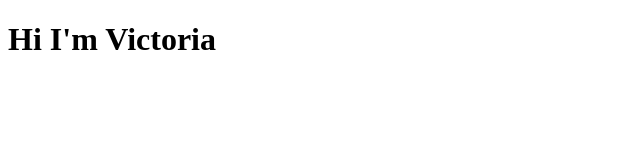
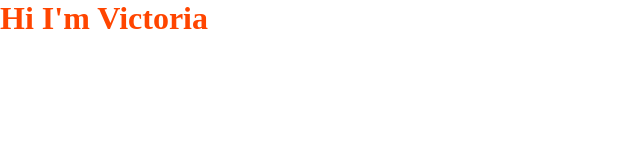
Before and after one commit to victoriarush/gently-goesit, a plain HTML site: page index.html in a window 1280 px wide. Shown: the whole page, without its empty margins (0-640 px from the left). Drawn offline with Linux system fonts and the light colour scheme.

Commit message:
linked to css

```diff
--- a/index.html
+++ b/index.html
@@ -3,6 +3,12 @@
 <!-- this is the head of html where external resources and metadata are added such as Google fonts and Gidlex etc -->
 <head>
     <title>  Victoria's website name </title>
+    <!-- This is our Gridlex stylesheet-->
+
+    <!-- This is our Google Fonts-->
+
+    <!-- This is our main stylesheet, this always goes last-->
+    <link rel="stylesheet" href="style.css">
 </head>
 <!-- this is the body where page content goes -->
 <body>
```
